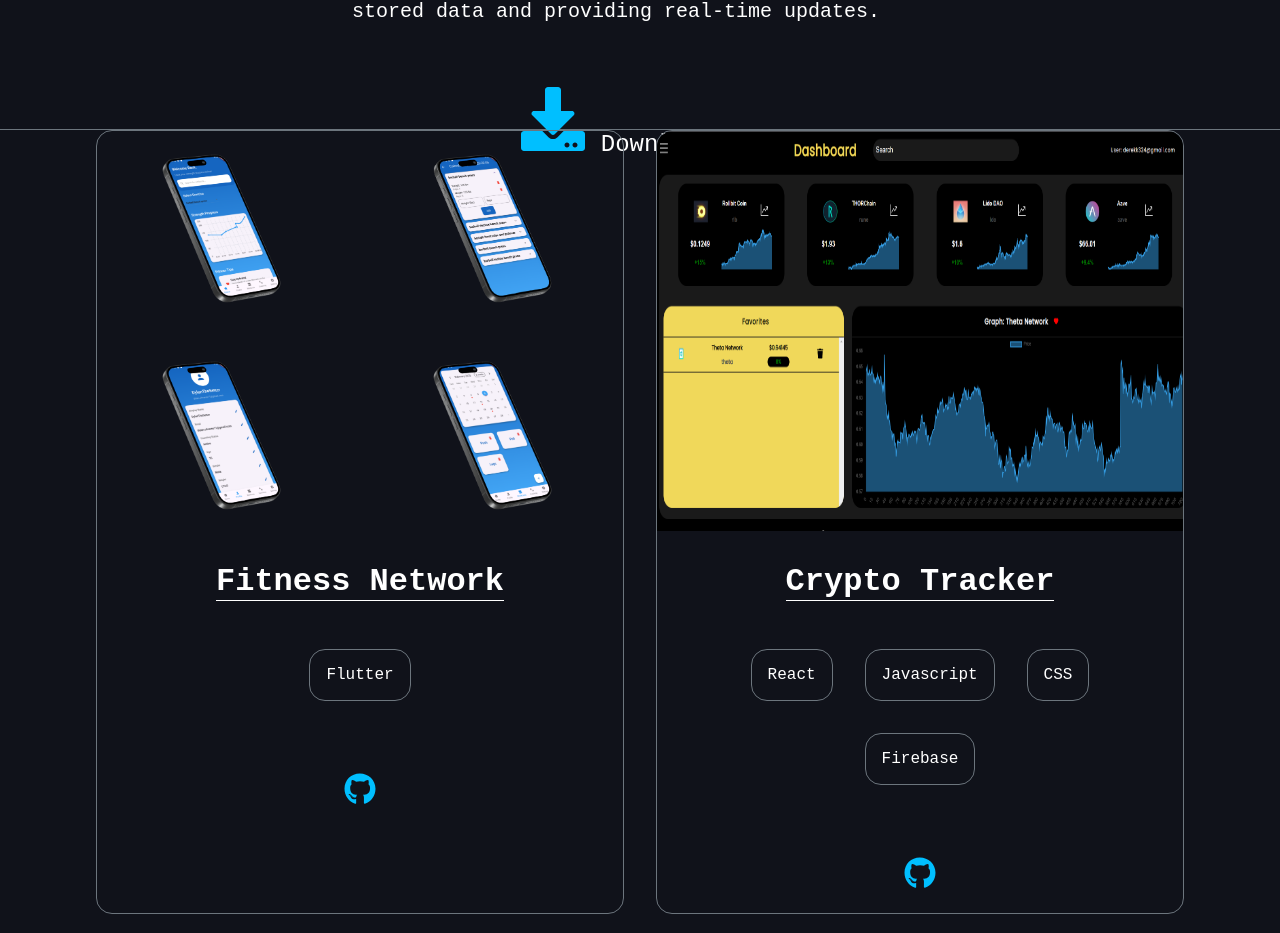
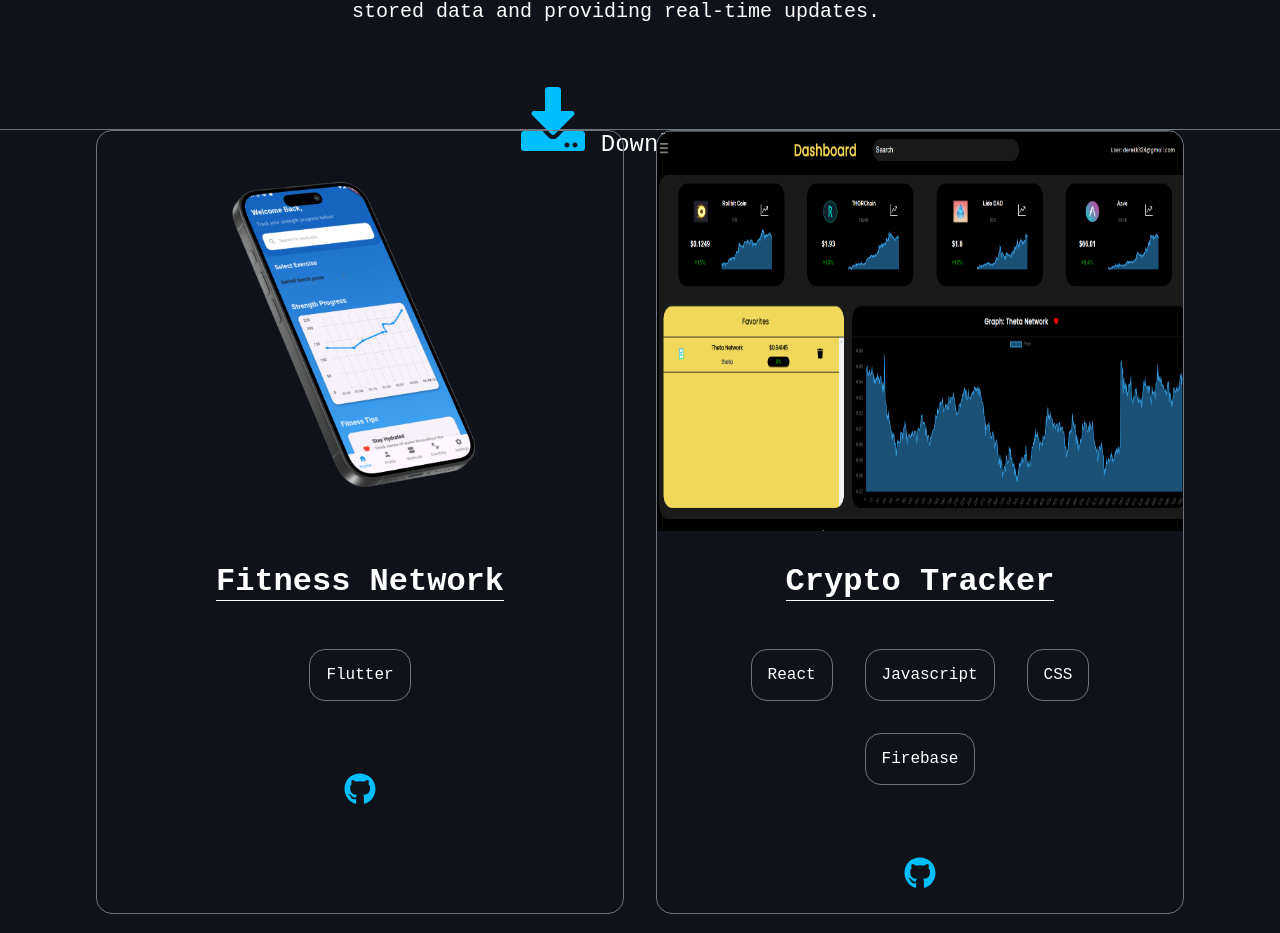
Before and after one commit to DylanO9/resume, a React (Create React App) app: page / in a window 1280 px wide. Shown: the part 1470-2403 px from the top of the page. Built offline with nearby package versions, Linux system fonts and the light colour scheme.

Commit message:
Image slider

```diff
--- a/src/pages/projects.js
+++ b/src/pages/projects.js
@@ -1,3 +1,4 @@
+import React, { useState } from 'react';
 import '../styles/projects.css';
 import cryptotracker from '../assets/crypto-tracker.png';
 import flutterSafety from '../assets/flutter-safety.jpg';
@@ -12,7 +13,9 @@ import iphone7 from '../assets/iphone_7.png';
 
 import { FaGithub } from 'react-icons/fa';
 
-export default function Projects () {
+export default function Projects() {
+    const [currentImageIndex, setCurrentImageIndex] = useState(0);
+
     const projects = [
         {
             title: "Fitness Network",
@@ -44,16 +47,18 @@ export default function Projects () {
         }
     ];
 
+    const handleImageClick = (images) => {
+        setCurrentImageIndex((prevIndex) => (prevIndex + 1) % images.length);
+    };
+
     return (
         <section id="projects">
             <ul>
                 {projects.map((project, index) => (
                     <li key={index}>
                         {project.images && (
-                            <div className="image-grid">
-                                {project.images.map((image, imgIndex) => (
-                                    <img key={imgIndex} src={image} className="grid-image" alt={`iPhone ${imgIndex + 1}`}></img>
-                                ))}
+                            <div className="image-slider" onClick={() => handleImageClick(project.images)}>
+                                <img src={project.images[currentImageIndex]} className="slider-image" alt={`Fitness Network Screenshot ${currentImageIndex + 1}`} />
                             </div>
                         )}
                         {project.imgSrc && <img src={project.imgSrc} className="project-image" alt={project.imgAlt}></img>}
@@ -64,7 +69,7 @@ export default function Projects () {
                             ))}
                         </ul>
                         <ul className="project-links">
-                            {project.githubLink && <a href={project.githubLink} className="projects-github" target="_blank" rel="noopener noreferrer"><FaGithub size={32}/></a>}
+                            {project.githubLink && <a href={project.githubLink} className="projects-github" target="_blank" rel="noopener noreferrer"><FaGithub size={32} /></a>}
                             {project.liveLink && <a href={project.liveLink} className="projects-live" target="_blank" rel="noopener noreferrer"><span className="live-button">Live</span></a>}
                         </ul>
                     </li>
--- a/src/styles/projects.css
+++ b/src/styles/projects.css
@@ -106,3 +106,24 @@
     width: 100%;
     border-radius: 1rem;
 }
+
+.image-slider {
+    width: 100%;
+    height: 400px;
+    border-top-left-radius: 1rem;
+    border-top-right-radius: 1rem;
+    overflow: hidden;
+    position: relative;
+    cursor: pointer;
+}
+
+.slider-image {
+    width: 100%;
+    height: 100%;
+    object-fit: contain;
+    transition: transform 0.5s ease;
+}
+
+.image-slider:hover .slider-image {
+    transform: scale(1.1);
+}
```
